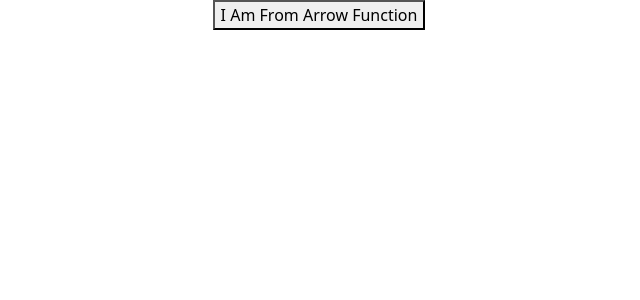
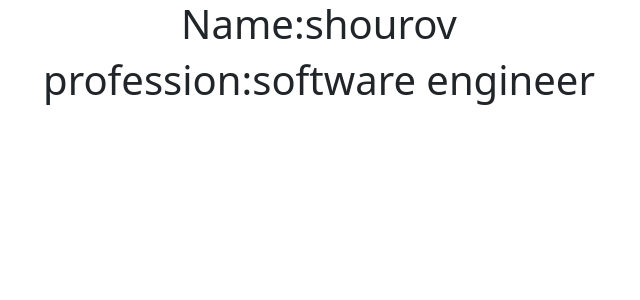
Before and after one commit to ratulshourov/reactwork, a React (Create React App) app: page / in a window 1280 px wide. Shown: the top 300 px of the page, without its empty margins (321-961 px from the left). Built offline with nearby package versions, Linux system fonts and the light colour scheme.

Commit message:
State Object Work

```diff
--- a/src/App.js
+++ b/src/App.js
@@ -5,6 +5,7 @@ import Hello from './components/Hello';
 import About from './components/About';
 import Button from './components/Button';
 import Arrow from './components/Arrow';
+import Statework from './components/Statework';
 function App() {
   return (
     <div className="App">
@@ -13,7 +14,8 @@ function App() {
       {/* <Hello name="ratul" profession="Software Engineer"></Hello>
       <About address="Dhaka"></About>
       <Button></Button> */}
-      <Arrow></Arrow>
+      {/* <Arrow></Arrow> */}
+      <Statework></Statework>
     </div>
   );
 
--- /dev/null
+++ b/src/components/Statework.js
@@ -0,0 +1,20 @@
+import React ,{Component}from 'react';
+class Statework extends Component {
+    constructor() {
+        super();
+        this.state={
+            name:'shourov',
+            profession:'software engineer'
+        }
+    }
+    render() {
+        return(
+            <div>
+               <h1> Name:{this.state.name}</h1>
+               <h1> profession:{this.state.profession}</h1>
+            </div>
+        )
+    }
+}
+
+export default Statework;
```
